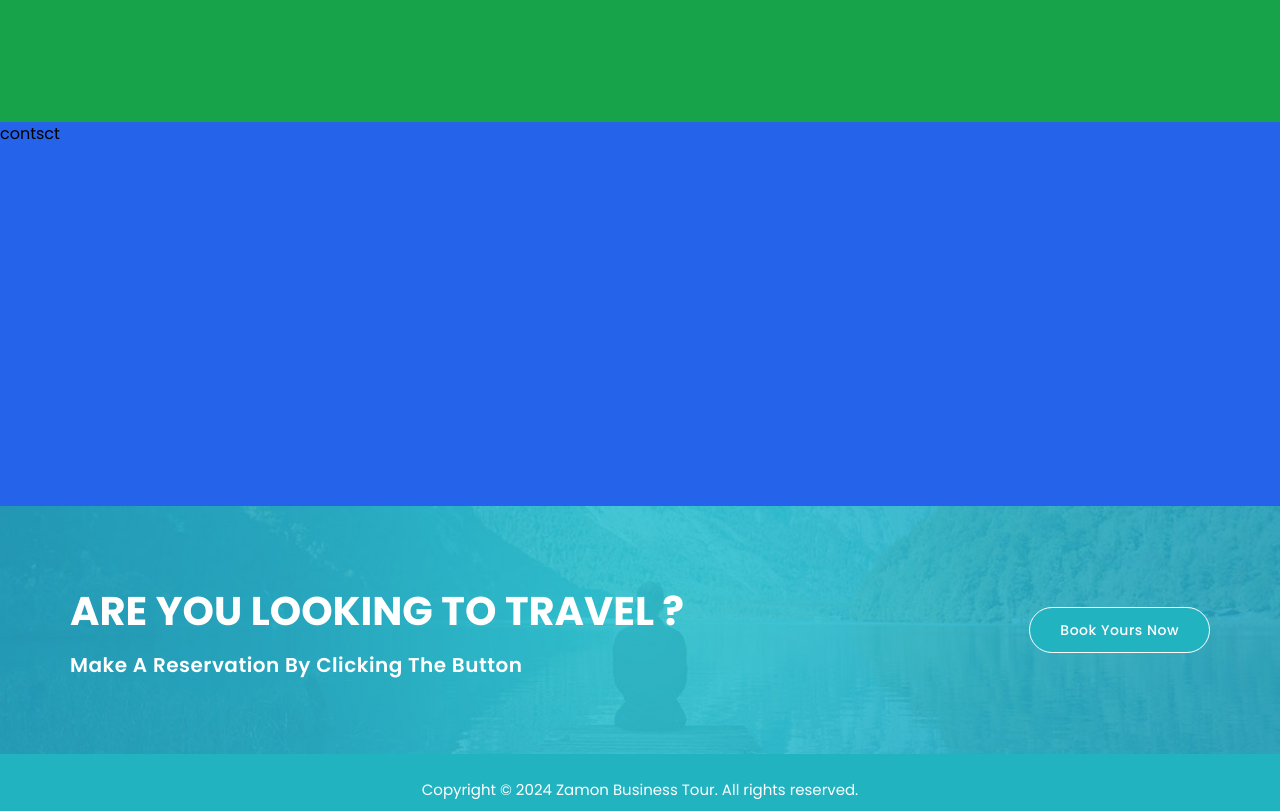
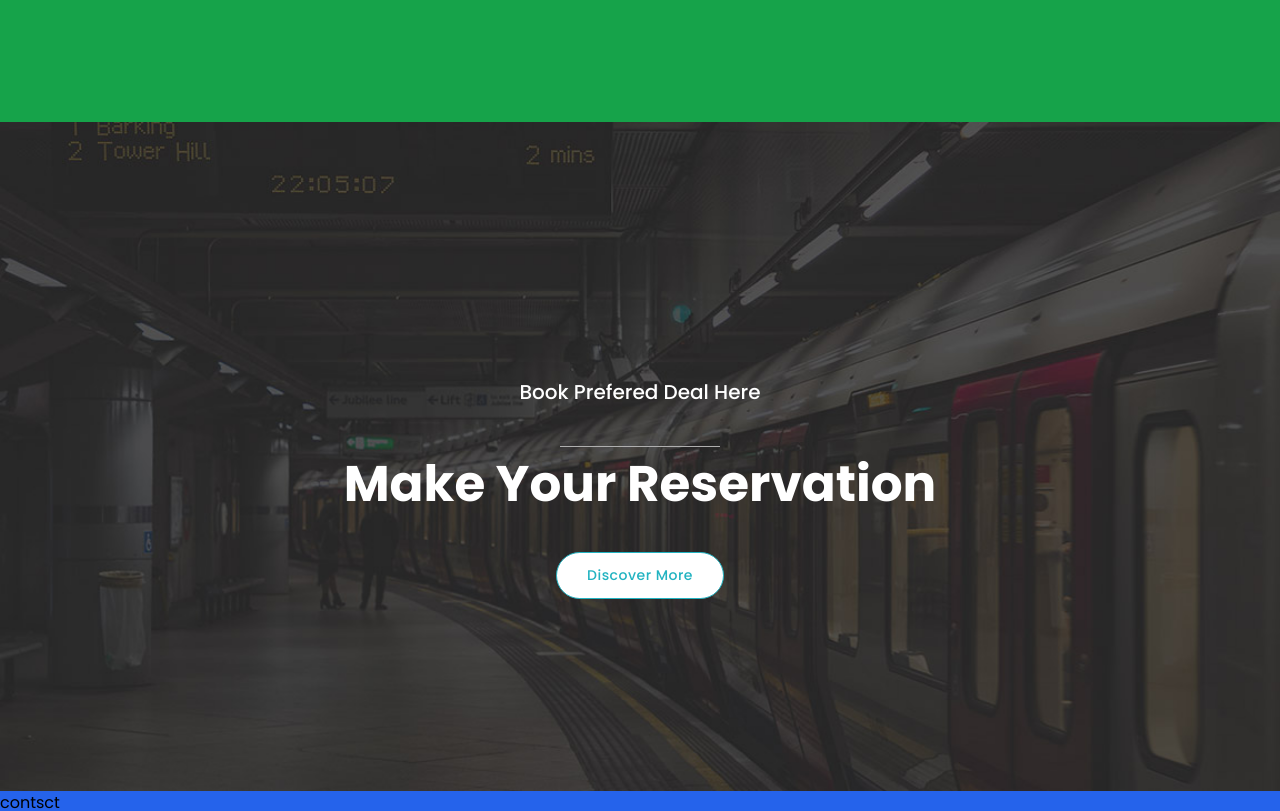
Before and after one commit to asrorovuz/tour, a React (Vite) app: page / in a window 1280 px wide. Shown: the part 2280-3091 px from the top of the page. Built offline with nearby package versions, Linux system fonts and the light colour scheme.

Commit message:
add second heading

```diff
--- a/src/components/App.tsx
+++ b/src/components/App.tsx
@@ -3,6 +3,7 @@ import Contact from "./contact/contact";
 import Footer from "./footer/footer";
 import Home from "./home/home";
 import Navbar from "./navbar/navbar";
+import Reservation from "./reservation/reservation";
 import SupportVisa from "./support-visa/support-visa";
 import Tours from "./tours/tours";
 
@@ -17,6 +18,7 @@ function App() {
         <Tours />
         <SupportVisa/>
         <About />
+        <Reservation/>
         <Contact />
       </main>
       <footer>
--- a/src/components/footer/footer.tsx
+++ b/src/components/footer/footer.tsx
@@ -5,8 +5,8 @@ const Footer = () => {
     <div>
       <div className="bg-[url('./src/assets/images/cta-bg.jpg')] py-[75px] bg-cover bg-center bg-no-repeat">
         <div className="container mx-auto">
-          <div className="flex justify-between items-center">
-            <div className="text-white">
+          <div className="laptop:flex justify-between items-center">
+            <div className="text-white mb-10 text-center laptop:text-left laptop:mb-0">
               <h2 className="uppercase text-[40px] mb-[10px] font-bold">
                 ARE YOU LOOKING TO TRAVEL ?
               </h2>
@@ -14,7 +14,7 @@ const Footer = () => {
                 Make A Reservation By Clicking The Button
               </h4>
             </div>
-            <div>
+            <div className="flex justify-center laptop:justify-end">
               <Link
                 to="contacts"
                 className="capitalize border border-white text-white text-[14px] tracking-[0.5px] py-3 px-[30px] font-medium rounded-[25px] cursor-pointer bg-gren-blue hover:bg-white hover:text-gren-blue"
--- /dev/null
+++ b/src/components/reservation/reservation.tsx
@@ -0,0 +1,14 @@
+import { Link } from "react-scroll"
+
+const Reservation = () => {
+  return (
+    <div className="bg-[url('./src/assets/images/heading-bg-02.jpg')] bg-center bg-no-repeat bg-cover pt-64 pb-48 text-white flex flex-col items-center">
+      <h4 className="capitalize text-xl font-medium mb-[15px] pb-[25px]">Book Prefered Deal Here</h4>
+      <div className="h-[1px] bg-text w-40"></div>
+      <h2 className="capitalize text-[50px] font-bold mb-[30px]">Make Your Reservation</h2>
+      <Link to="contacts" smooth className="text-[14px] border border-gren-blue py-3 px-[30px] rounded-[25px] font-medium capitalize tracking-[0.5px] cursor-pointer bg-white text-gren-blue hover:text-white hover:bg-gren-blue transition">Discover More</Link>
+    </div>
+  )
+}
+
+export default Reservation
```
Also changed, not shown: src/assets/images/heading-bg-02.jpg (added).
